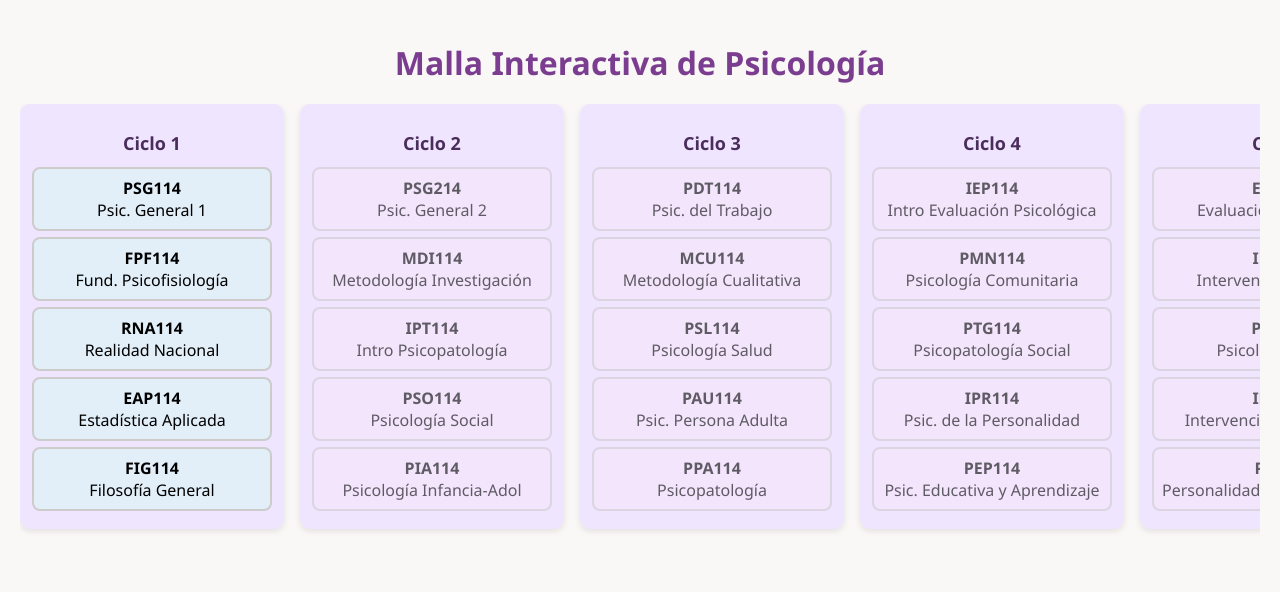
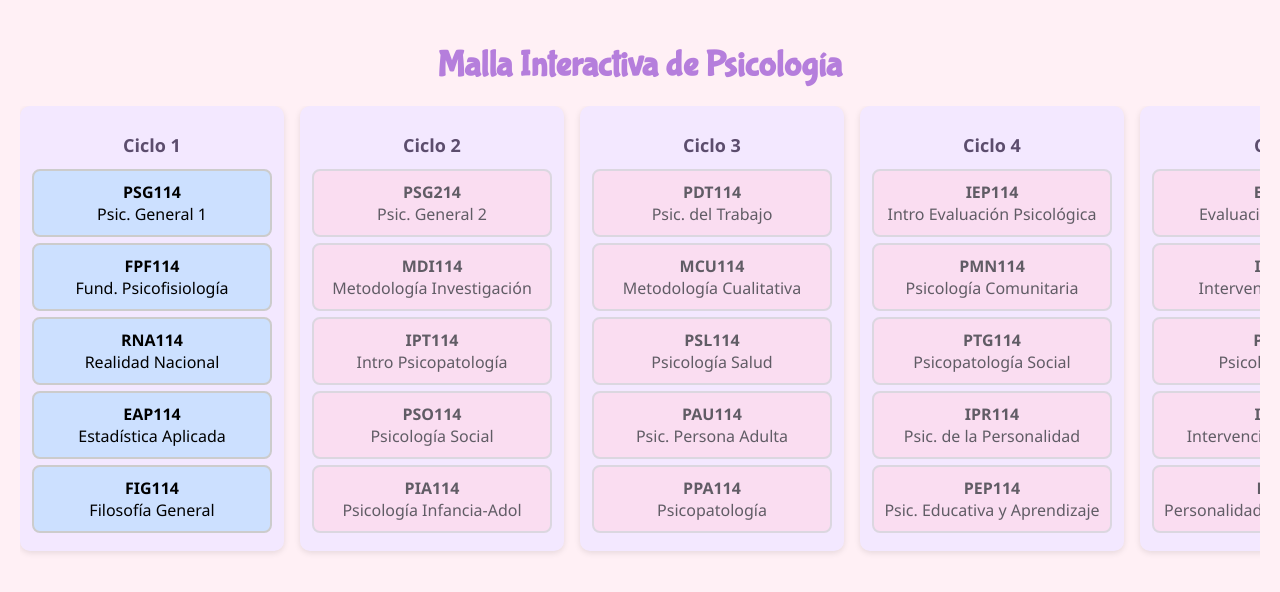
Before and after one commit to gab0709p/pensum-interactivo-psico, a plain HTML site: page index.html in a window 1280 px wide. Drawn offline with Linux system fonts and the light colour scheme.

Commit message:
Update styles.css

```diff
--- a/styles.css
+++ b/styles.css
@@ -1,13 +1,15 @@
 body {
   font-family: 'Segoe UI', sans-serif;
-  background-color: #faf8f6;
+  background-color: #fff0f5;
   text-align: center;
   margin: 0;
   padding: 20px;
 }
 
-h1 {
-  color: #7b3d8f;
+.titulo {
+  font-family: 'Bubblegum Sans', cursive;
+  font-size: 36px;
+  color: #b57edc; /* Lila pastel */
   margin-bottom: 20px;
 }
 
@@ -20,7 +22,7 @@ h1 {
 
 .ciclo {
   min-width: 240px;
-  background-color: #f0e5ff;
+  background-color: #f3e8ff; /* lila claro */
   border-radius: 10px;
   padding: 12px;
   flex-shrink: 0;
@@ -30,28 +32,29 @@ h1 {
 .ciclo h2 {
   font-size: 18px;
   margin-bottom: 12px;
-  color: #4a2d5b;
+  color: #5c4d6d;
 }
 
 .ramo {
-  background-color: #f5e6f9;
+  background-color: #ffd6e8; /* rosa pastel */
   border: 2px solid #ccc;
   border-radius: 8px;
-  padding: 8px;
+  padding: 10px;
   margin: 6px 0;
   opacity: 0.6;
   cursor: not-allowed;
   transition: 0.2s;
+  font-weight: 500;
 }
 
 .ramo.habilitado {
   cursor: pointer;
   opacity: 1;
-  background-color: #e2eff8;
+  background-color: #cce0ff; /* azul pastel */
 }
 
 .ramo.aprobado {
-  background-color: #d4f2e5;
+  background-color: #bce5d8; /* verde azulado pastel */
   border-color: #3a7d70;
   font-weight: bold;
   opacity: 1;
```
